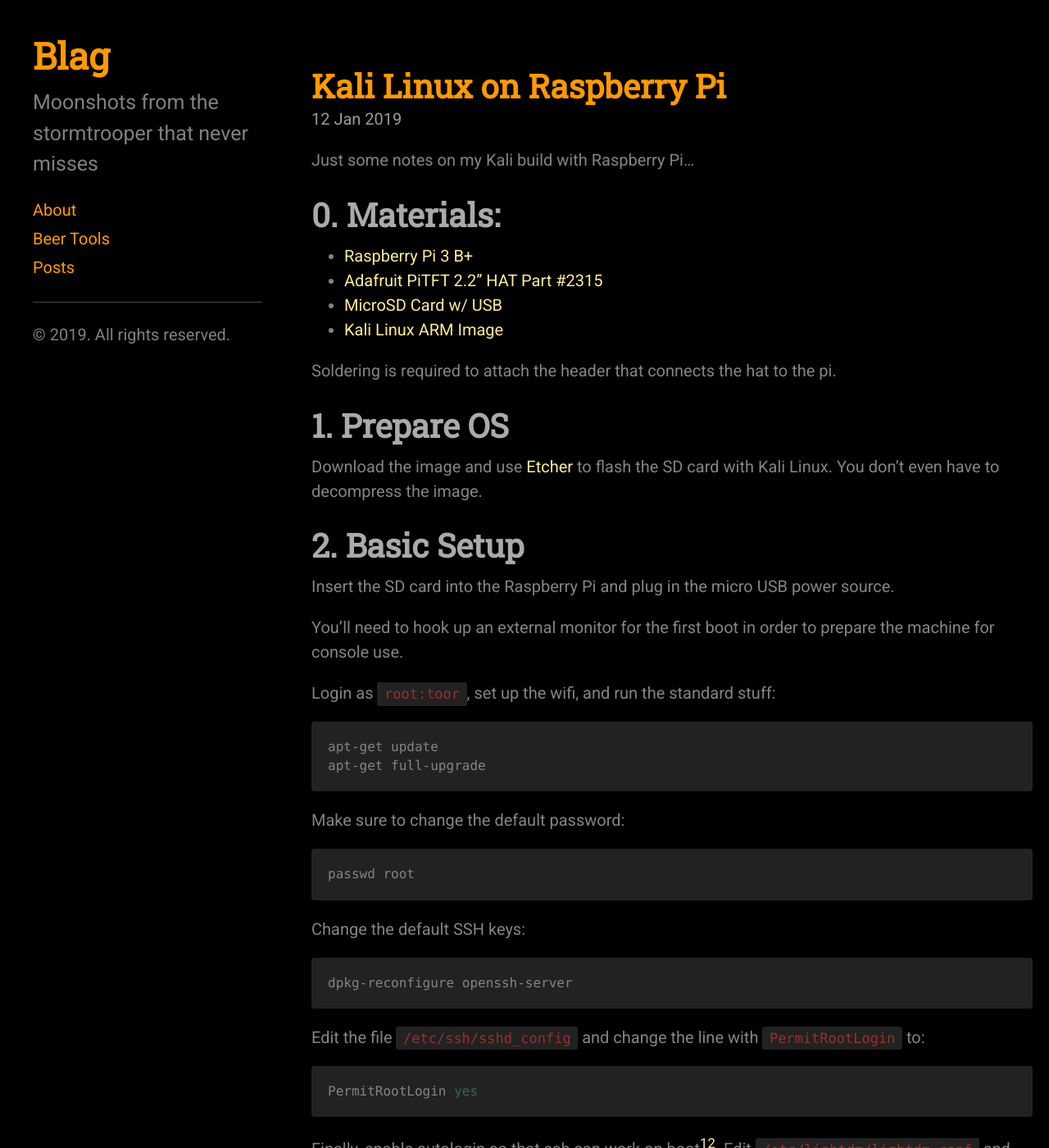
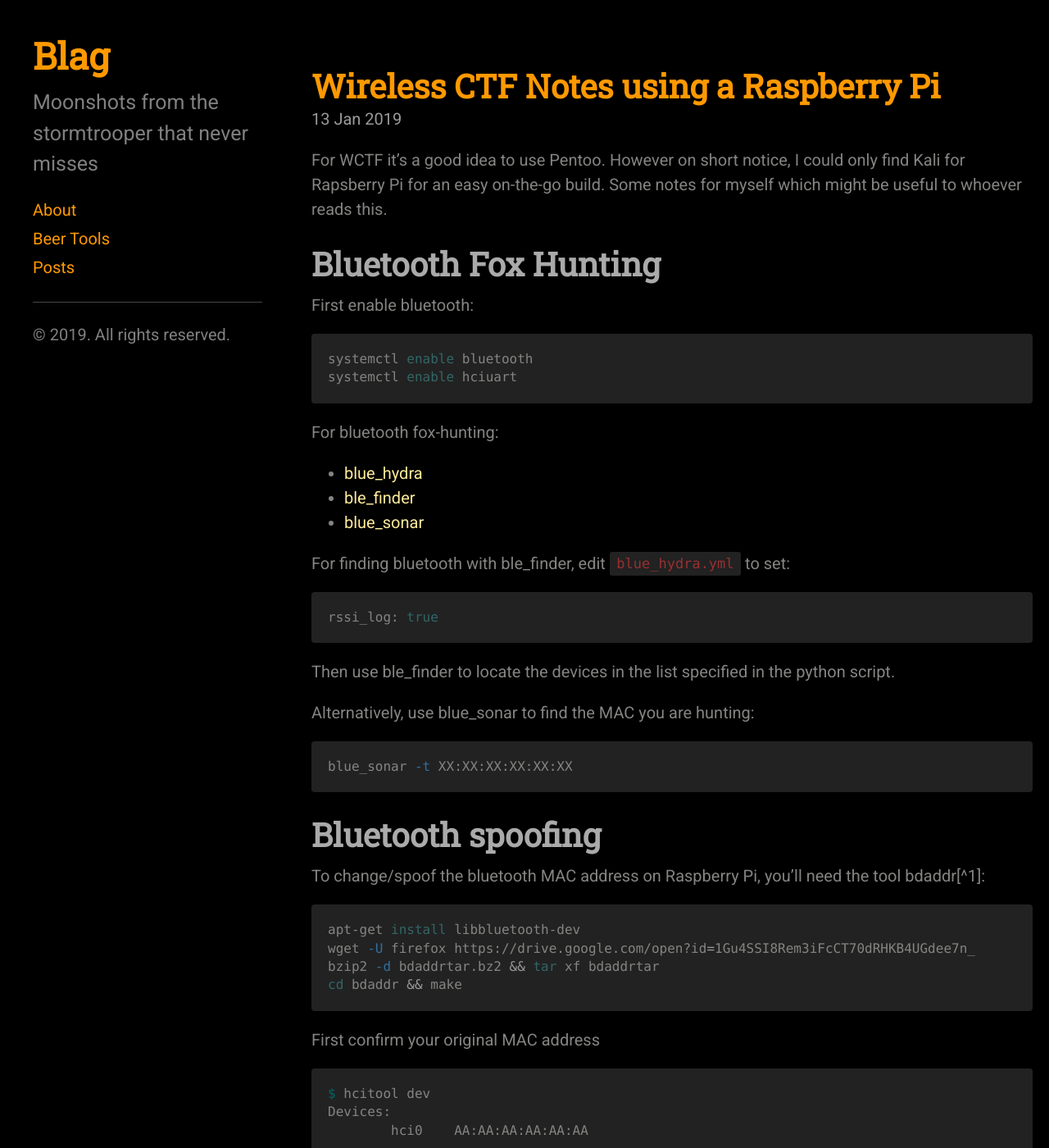
Before and after one commit to alfredgamulo/alfredgamulo.github.io, a Jekyll site: the page built from index.html, in a window 1280 px wide and 1400 px high. Shown: the whole window at 82% size. Built offline with Jekyll 4.4.1, drawn with Linux system fonts in a browser that asks for light colours; the list of posts is cut into pages by our own code; some of the changed text lies outside the part shown.

Commit message:
more notes on kali raspberry pi

````diff
--- a/_posts/2019-01-12-kali-linux-on-raspberry-pi.md
+++ b/_posts/2019-01-12-kali-linux-on-raspberry-pi.md
@@ -8,7 +8,7 @@
 
 Just some notes on my Kali build with Raspberry Pi...
 
-# 0. Materials:
+# 0. Materials
 * [Raspberry Pi 3 B+](https://amzn.to/2sjZMse)
 * [Adafruit PiTFT 2.2" HAT Part #2315](https://amzn.to/2sqKKRy)
 * [MicroSD Card w/ USB](https://amzn.to/2CkUnWr)
@@ -52,6 +52,11 @@
 ```
 After this step, you can reboot whenever and have ssh access with your root user.
 
+Optionally, you can change the `hostname` so that people don't know this is a kali box, or to make it easier to find yours.
+```bash
+vim /etc/hostname
+```
+
 # 3. Prepare for a console-only experience
 Set Kali to boot into console mode:
 ```bash
--- /dev/null
+++ b/_posts/2019-01-13-kali-notes.md
@@ -0,0 +1,82 @@
+---
+layout: post
+title: "Wireless CTF Notes using a Raspberry Pi"
+tags:
+  - code
+modified: 2019-01-13
+---
+
+For WCTF it's a good idea to use Pentoo. However on short notice, I could only find Kali for Rapsberry Pi for an easy on-the-go build. Some notes for myself which might be useful to whoever reads this.
+
+# Bluetooth Fox Hunting
+
+First enable bluetooth:
+```bash
+systemctl enable bluetooth
+systemctl enable hciuart
+```
+
+For bluetooth fox-hunting:
+* [blue_hydra](https://github.com/ZeroChaos-/blue_hydra)
+* [ble_finder](https://github.com/hackerwarehouse/ble_finder/blob/master/ble_finder.py)
+* [blue_sonar](https://github.com/ZeroChaos-/blue_sonar)
+
+For finding bluetooth with ble_finder, edit `blue_hydra.yml` to set:
+```bash
+rssi_log: true
+```
+Then use ble_finder to locate the devices in the list specified in the python script.
+
+Alternatively, use blue_sonar to find the MAC you are hunting:
+```bash
+blue_sonar -t XX:XX:XX:XX:XX:XX
+```
+
+# Bluetooth spoofing
+
+To change/spoof the bluetooth MAC address on Raspberry Pi, you'll need the tool bdaddr[^1]:
+```bash
+apt-get install libbluetooth-dev
+wget -U firefox https://drive.google.com/open?id=1Gu4SSI8Rem3iFcCT70dRHKB4UGdee7n_
+bzip2 -d bdaddrtar.bz2 && tar xf bdaddrtar
+cd bdaddr && make
+```
+First confirm your original MAC address
+```bash
+$ hcitool dev
+Devices:
+        hci0    AA:AA:AA:AA:AA:AA
+```
+Run `bdaddr` to change the address:
+```bash
+$ ./bdaddr -i hci0 -r 00:11:22:33:44:55
+Manufacturer:   Broadcom Corporation (15)
+Device address: AA:AA:AA:AA:AA:AA
+New BD address: 00:11:22:33:44:55
+
+Address changed - Device reset successully
+```
+Reset and restart the hci device and bluetooth service
+```bash
+hciconfig hci0 reset
+systemctl restart bluetooth.service
+```
+Finally, doublecheck the change:
+```bash
+$ hcitool dev
+Devices:
+        hci0    00:11:22:33:44:55
+```
+
+# Wifi spoofing
+To spoof wifi MAC address, download `macchanger`
+```bash
+apt-get install macchanger
+macchanger -h
+macchanger -m XX:XX:XX:XX:XX:XX
+```
+
+
+<br>
+Sources:
+[^1]: [https://scribles.net/changing-a-bluetooth-device-address-on-raspberry-pi/](https://scribles.net/changing-a-bluetooth-device-address-on-raspberry-pi/)
````
